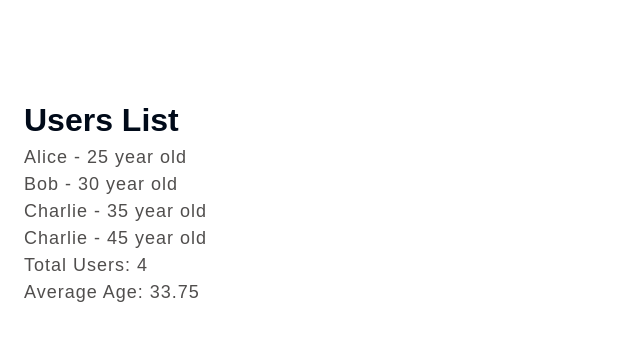
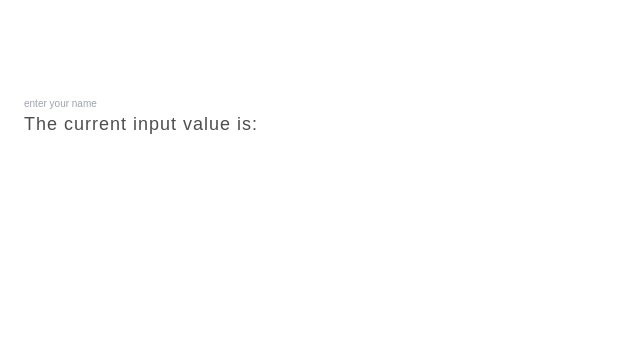
Before and after one commit to muktinathrajbanshi/reactJS2025, a React (Vite) app: page / in a window 1280 px wide. Shown: the top 340 px of the page, without its empty margins (0-640 px from the left). Built offline with nearby package versions, Linux system fonts and the light colour scheme.

Commit message:
Why You Need to Lifting State Up in React

```diff
--- a/src/App.jsx
+++ b/src/App.jsx
@@ -1,7 +1,8 @@
 // import NetflixSeries from "./components/NetflixSeries";
 // import "./components/Netflix.css";
 // import { DerivedState } from "./components/DerivedState";
-import { DerivedState } from "./components/DericedState";
+// import { DerivedState } from "./components/DericedState";
+import { LiftStateUp } from "./components/LiftStateUp";
 import "./components/Netflix.module.css";
 // import { EventHandling } from "./components/EventHandling";
 // import { EventProps } from "./components/EventProps";
@@ -18,7 +19,8 @@ const App = () => {
     {/* <EventPropagation /> */}
     {/* <State /> */}
     {/* <Sibling /> */}
-    <DerivedState />
+    {/* <DerivedState /> */}
+    <LiftStateUp />
     </section>
   );
 };
--- /dev/null
+++ b/src/components/LiftStateUp.jsx
@@ -0,0 +1,29 @@
+import React, { useState } from 'react';
+
+export const LiftStateUp = () => {
+     const [inputValue, setInputValue] = useState("");
+  return (
+    <>
+      <InputComponent inputValue = {inputValue} setInputValue = {setInputValue} />
+      <DisplayComponent inputValue = {inputValue} />
+    </>
+  );
+};
+
+
+const InputComponent = ({inputValue, setInputValue}) => {
+
+    return (
+    <>
+        <input
+        type="text"
+        placeholder="enter your name"
+        value={inputValue} name=""
+        onChange={(e) => setInputValue(e.target.value) } />
+    </>
+        );
+};
+
+const DisplayComponent = ({inputValue}) => {
+    return <p>The current input value is: {inputValue} </p>;
+};
```
